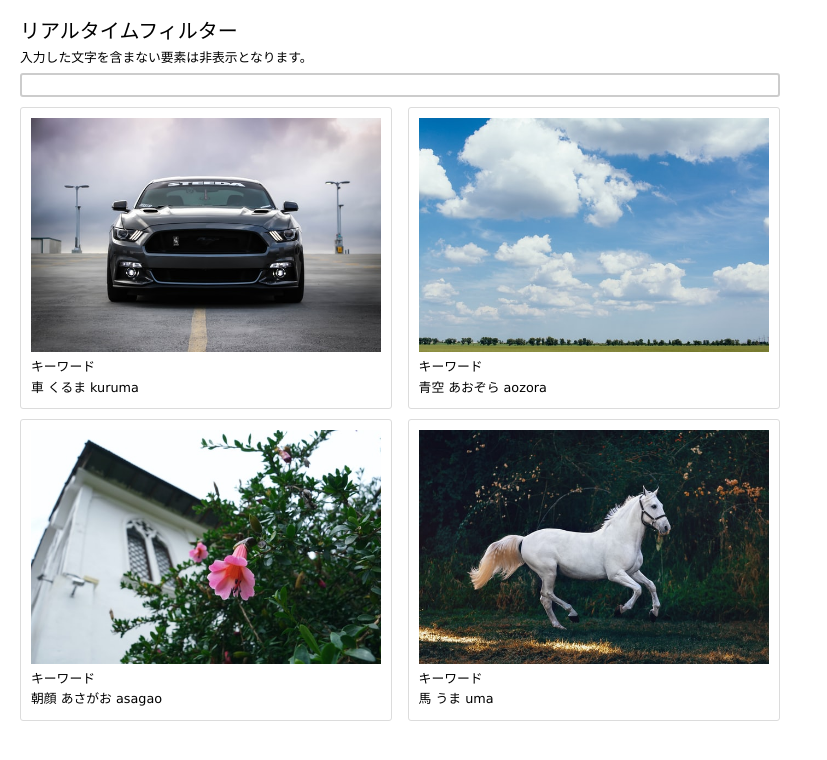
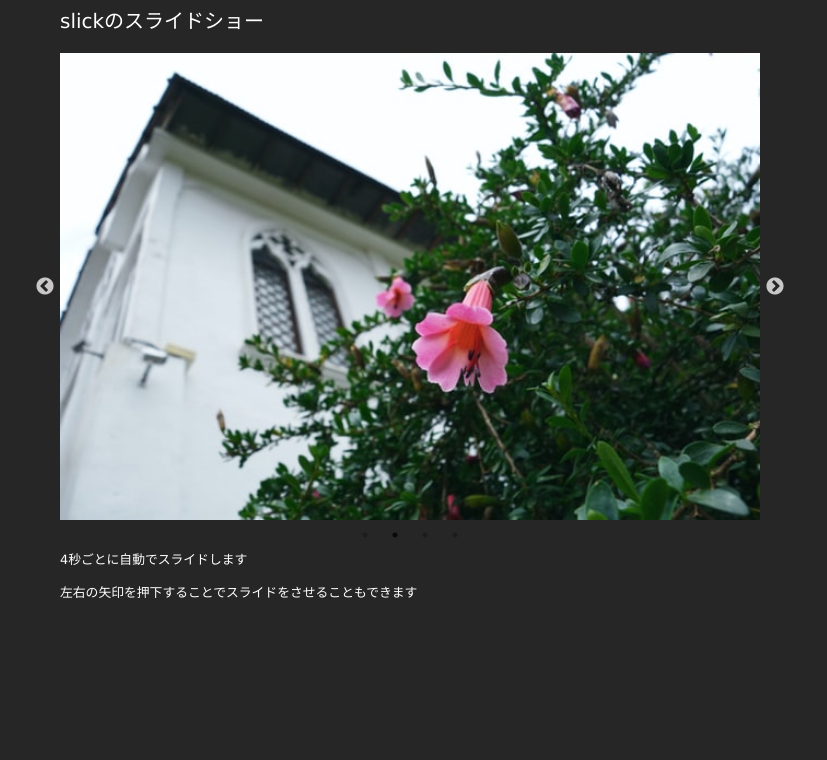
Before and after one commit to Ken0806/Potepan_Javascript_Excercise3, a plain HTML site: page index.html in a window 1280 px wide. Shown: the whole page, without its empty margins (0-827 px from the left). Drawn offline with nearby package versions, Linux system fonts and the light colour scheme.

Commit message:
JavaScript実践課題4
レビュー依頼のため

```diff
--- a/css/main.css
+++ b/css/main.css
@@ -36,60 +36,18 @@ address {
 }
 
 /* ********************************************** */
-.container {
-  max-width: 800px;
-  padding: 20px;
+body {
+  background-color: rgba(0, 0, 0, 0.85);
+  max-width: 700px;
+  color: #fff;
+  margin: 10px 60px 0;
 }
 
-.header__title {
-  font-size: 20px;
-  margin-bottom: 5px;
+.slider li img {
+  width: 100%;
 }
 
-.header {
-  margin-bottom: 5px;
+.title h1 {
+  margin-bottom: 20px;
+  font-size: 20px;
 }
-
-.filterForm {
-  width: 100%;
-  margin-bottom: 10px;
-}
-
-.inputArea {
-  width: 100%;
-  line-height: 20px;
-  border-radius: 3px;
-  border: solid 2px #ccc;
-  box-shadow: none;
-  transition: all 0.5s;
-}
-
-.inputArea:focus {
-  box-shadow: 0px 5px 10px 0px rgba(0, 0, 0, 0.4);
-  border: solid 2px #666;
-}
-
-.imgList__ul {
-  display: flex;
-  flex-wrap: wrap;
-  justify-content: space-between;
-}
-
-.imgList__li {
-  padding: 10px;
-  border: gainsboro 1px solid;
-  border-radius: 3px;
-  width: 49%;
-  margin-bottom: 10px;
-  display: none;
-}
-
-.imgList__li img {
-  width: 100%;
-  object-fit: cover;
-  margin-bottom: 5px;
-}
-
-.onDisplay {
-  display: block;
-}
--- a/index.html
+++ b/index.html
@@ -3,47 +3,41 @@
   <head>
     <meta charset="UTF-8" />
     <meta name="viewport" content="width=device-width, initial-scale=1.0" />
-    <title>リアルタイムフィルター</title>
-    <link rel="stylesheet" href="css/main.css" />
+    <title>slickのスライドショー</title>
     <link rel="stylesheet" href="css/reset.css" />
     <script src="https://code.jquery.com/jquery-3.5.1.min.js" integrity="sha256-9/aliU8dGd2tb6OSsuzixeV4y/faTqgFtohetphbbj0=" crossorigin="anonymous"></script>
+    <link rel="stylesheet" type="text/css" href="https://cdnjs.cloudflare.com/ajax/libs/slick-carousel/1.9.0/slick.css" />
+    <link rel="stylesheet" type="text/css" href="https://cdnjs.cloudflare.com/ajax/libs/slick-carousel/1.9.0/slick-theme.css" />
+    <script src="https://code.jquery.com/jquery-2.2.4.min.js"></script>
+    <script src="https://cdnjs.cloudflare.com/ajax/libs/slick-carousel/1.9.0/slick.min.js"></script>
+    <link rel="stylesheet" href="css/main.css" />
   </head>
   <body>
-    <div class="container">
-      <header class="header">
-        <h1 class="header__title">リアルタイムフィルター</h1>
-        <p class="header__text">入力した文字を含まない要素は非表示となります。</p>
-      </header>
-      <main>
-        <div class="filterForm">
-          <input id="inputForm" class="inputArea" type="text" />
+    <div class="title">
+      <h1>slickのスライドショー</h1>
     </div>
-        <div class="imgList">
-          <ul class="imgList__ul">
-            <li class="imgList__li onDisplay">
+    <div>
+      <ul class="slider">
+        <li>
+          <img src="img/aozora.jpg" alt="" />
+        </li>
+        <li>
+          <img src="img/asagao.jpg" alt="" />
+        </li>
+        <li>
           <img src="img/car.jpg" alt="" />
-              <h1>キーワード</h1>
-              <p>車 くるま kuruma</p>
         </li>
-            <li class="imgList__li onDisplay">
-              <img src="img/aozora.jpg" alt="" />
-              <h1>キーワード</h1>
-              <p>青空 あおぞら aozora</p>
-            </li>
-            <li class="imgList__li onDisplay">
-              <img src="img/asagao.jpg" alt="" />
-              <h1>キーワード</h1>
-              <p>朝顔 あさがお asagao</p>
-            </li>
-            <li class="imgList__li onDisplay">
+        <li>
           <img src="img/horse.jpg" alt="" />
-              <h1>キーワード</h1>
-              <p>馬 うま uma</p>
         </li>
       </ul>
     </div>
-      </main>
+    <div>
+      <p>4秒ごとに自動でスライドします</p>
+      <p>左右の矢印を押下することでスライドをさせることもできます</p>
     </div>
+
+    <!-- <script type="text/javascript" src="//cdn.jsdelivr.net/npm/slick-carousel@1.8.1/slick/slick.min.js"></script> -->
     <script src="js/main.js"></script>
   </body>
 </html>
--- a/js/main.js
+++ b/js/main.js
@@ -1,26 +1,7 @@
 $(function () {
-  const realtimeFilter = () => {
-    // 変数・定数の定義
-    const numOfImg = $(".imgList__li").length;
-    let i;
-    let keywordForFilter;
-    let identifier;
-    const textInForm = $("#inputForm").val();
-
-    // 処理
-    if (textInForm !== "") {
-      for (i = 0; i < numOfImg; i++) {
-        keywordForFilter = $(".imgList__li p").eq(i).text();
-        identifier = keywordForFilter.indexOf(textInForm);
-        console.log(identifier);
-        $(".imgList__li").eq(i).addClass("onDisplay");
-        if (identifier === -1) {
-          $(".imgList__li").eq(i).removeClass("onDisplay");
-        }
-      }
-    } else {
-      $(".imgList__li").addClass("onDisplay");
-    }
-  };
-  $("#inputForm").on("input", realtimeFilter);
+  $(".slider").slick({
+    autoplay: true,
+    autoplaySpeed: 4000,
+    dots: true,
+  });
 });
```
Lines whose indentation alone changed are shown as unchanged.
